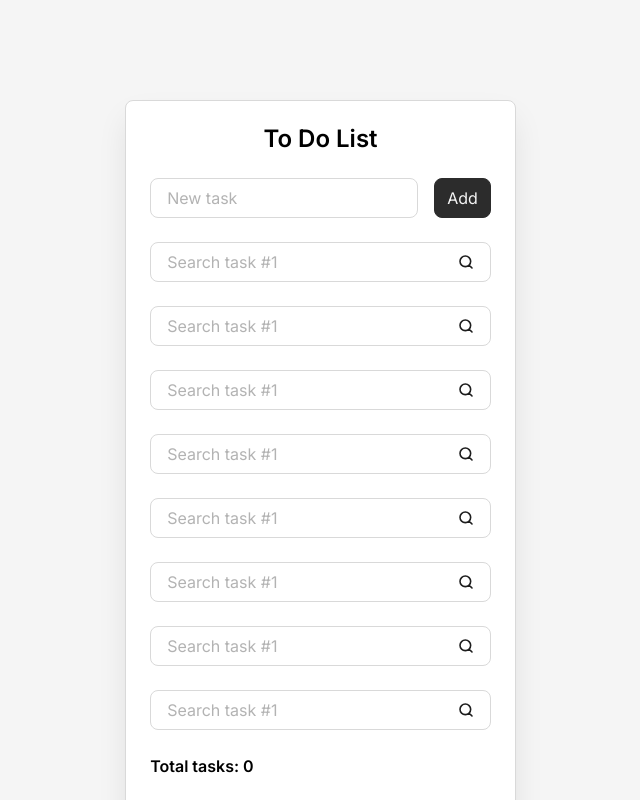
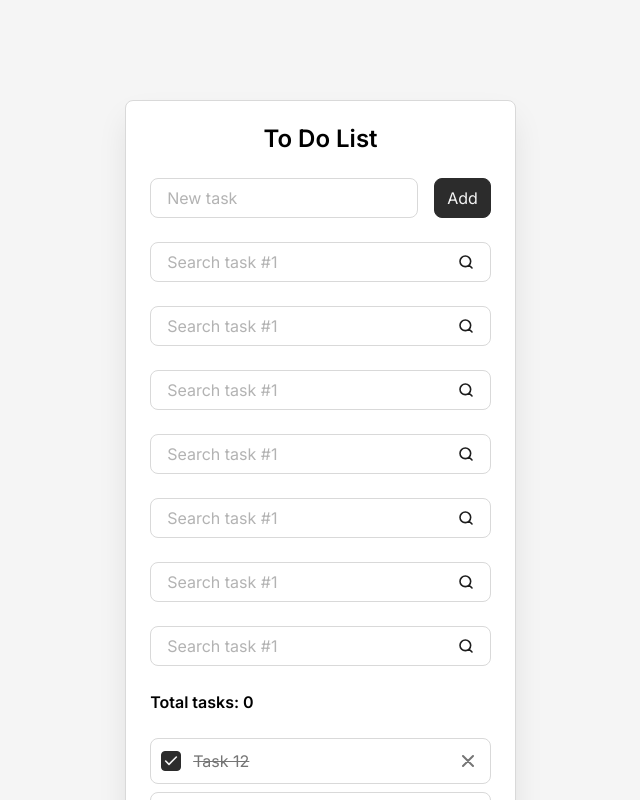
Before and after one commit to MarkTenno/test2, a React (Vite) app: page / in a window 1280 px wide. Shown: the top 800 px of the page, without its empty margins (312-952 px from the left). Built offline with nearby package versions, Linux system fonts and the light colour scheme.

Commit message:
Branch-edit

```diff
--- a/src/App.jsx
+++ b/src/App.jsx
@@ -31,7 +31,6 @@ const App = () => {
       <Search />
       <Search />
       <Search />
-      <Search />
       <div className="todo__info">
         <div className="todo__total-tasks">Total tasks: <span>0</span></div>
         <button className="todo__delete-all-button" type="button">Delete all</button>
```
